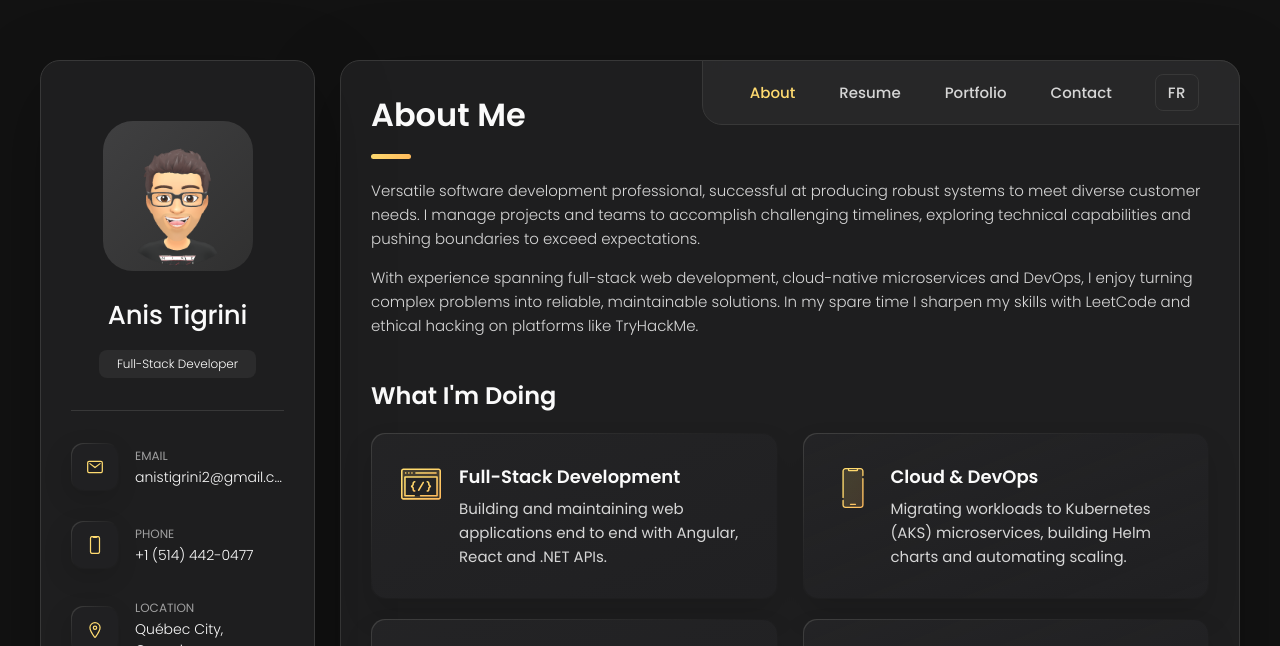
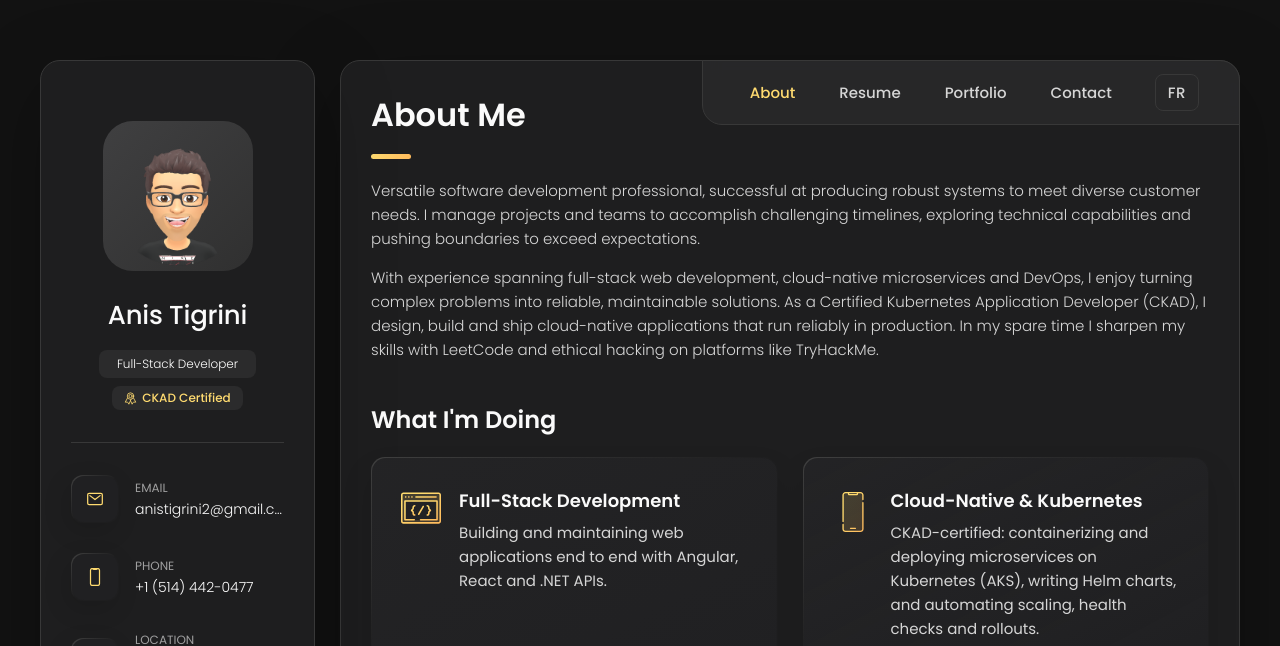
Before and after one commit to AnisTigrini/portfolio, a plain HTML site: page index.html in a window 1280 px wide. Shown: the top 646 px of the page. Drawn offline with nearby package versions, Linux system fonts and the light colour scheme.

Commit message:
Adding CKDA certification

```diff
--- a/assets/css/style.css
+++ b/assets/css/style.css
@@ -354,6 +354,22 @@ main {
   border-radius: 8px;
 }
 
+.info-content .cert-badge {
+  display: flex;
+  align-items: center;
+  gap: 5px;
+  width: max-content;
+  margin-top: 6px;
+  padding: 3px 12px;
+  border-radius: 8px;
+  background: var(--onyx);
+  color: var(--orange-yellow-crayola);
+  font-size: var(--fs-8);
+  font-weight: var(--fw-500);
+}
+
+.info-content .cert-badge ion-icon { font-size: 13px; }
+
 .info_more-btn {
   position: absolute;
   top: -15px;
@@ -1888,6 +1904,8 @@ textarea.form-input::-webkit-resizer { display: none; }
 
   .info-content .title { margin: auto; }
 
+  .info-content .cert-badge { margin: 8px auto 0; }
+
   .info_more-btn { display: none; }
 
   .sidebar-info_more {
--- a/assets/js/script.js
+++ b/assets/js/script.js
@@ -134,6 +134,7 @@ for (let i = 0; i < navigationLinks.length; i++) {
 const translations = {
   en: {
     role: "Full-Stack Developer",
+    certBadge: "CKAD Certified",
     showContacts: "Show Contacts",
     email: "Email",
     phone: "Phone",
@@ -147,19 +148,22 @@ const translations = {
 
     aboutTitle: "About me",
     aboutP1: "Versatile software development professional, successful at producing robust systems to meet diverse customer needs. I manage projects and teams to accomplish challenging timelines, exploring technical capabilities and pushing boundaries to exceed expectations.",
-    aboutP2: "With experience spanning full-stack web development, cloud-native microservices and DevOps, I enjoy turning complex problems into reliable, maintainable solutions. In my spare time I sharpen my skills with LeetCode and ethical hacking on platforms like TryHackMe.",
+    aboutP2: "With experience spanning full-stack web development, cloud-native microservices and DevOps, I enjoy turning complex problems into reliable, maintainable solutions. As a Certified Kubernetes Application Developer (CKAD), I design, build and ship cloud-native applications that run reliably in production. In my spare time I sharpen my skills with LeetCode and ethical hacking on platforms like TryHackMe.",
 
     serviceTitle: "What I'm doing",
     service1Title: "Full-Stack Development",
     service1Text: "Building and maintaining web applications end to end with Angular, React and .NET APIs.",
-    service2Title: "Cloud & DevOps",
-    service2Text: "Migrating workloads to Kubernetes (AKS) microservices, building Helm charts and automating scaling.",
+    service2Title: "Cloud-Native & Kubernetes",
+    service2Text: "CKAD-certified: containerizing and deploying microservices on Kubernetes (AKS), writing Helm charts, and automating scaling, health checks and rollouts.",
     service3Title: "Mobile & MDM Solutions",
     service3Text: "Developing Windows and iOS Mobile Device Management solutions for enterprise customers.",
     service4Title: "Design Systems",
     service4Text: "Crafting reusable Web Components and automating design-token extraction through the Figma API.",
 
     resumeTitle: "Resume",
+    certTitle: "Certifications",
+    cert1Title: "Certified Kubernetes Application Developer (CKAD) — CNCF & The Linux Foundation",
+    cert1Text: "Passed the performance-based, hands-on CKAD exam, proving the ability to design, build, configure and expose cloud-native applications on Kubernetes: multi-container Pods, Deployments and rolling updates, ConfigMaps and Secrets, probes and observability, Services and Ingress, NetworkPolicies, Jobs and CronJobs, resource management and Helm.",
     educationTitle: "Education",
     edu1Title: "BSc Computer Science — Laval University",
     edu1Text: "Bachelor of Science in Computer Science, completed in 2023 with a 3.47 GPA.",
@@ -199,6 +203,7 @@ const translations = {
 
   fr: {
     role: "Développeur Full-Stack",
+    certBadge: "Certifié CKAD",
     showContacts: "Afficher les contacts",
     email: "Courriel",
     phone: "Téléphone",
@@ -212,19 +217,22 @@ const translations = {
 
     aboutTitle: "À propos de moi",
     aboutP1: "Professionnel polyvalent du développement logiciel, habitué à concevoir des systèmes robustes répondant à des besoins clients variés. Je gère des projets et des équipes pour respecter des échéanciers exigeants, en explorant les possibilités techniques et en repoussant les limites pour dépasser les attentes.",
-    aboutP2: "Fort d'une expérience couvrant le développement web full-stack, les microservices infonuagiques et le DevOps, j'aime transformer des problèmes complexes en solutions fiables et maintenables. À mes heures, je perfectionne mes compétences avec LeetCode et le piratage éthique sur des plateformes comme TryHackMe.",
+    aboutP2: "Fort d'une expérience couvrant le développement web full-stack, les microservices infonuagiques et le DevOps, j'aime transformer des problèmes complexes en solutions fiables et maintenables. Certifié Kubernetes Application Developer (CKAD), je conçois, développe et déploie des applications infonuagiques natives qui fonctionnent de façon fiable en production. À mes heures, je perfectionne mes compétences avec LeetCode et le piratage éthique sur des plateformes comme TryHackMe.",
 
     serviceTitle: "Ce que je fais",
     service1Title: "Développement Full-Stack",
     service1Text: "Conception et maintenance d'applications web de bout en bout avec Angular, React et des API .NET.",
-    service2Title: "Infonuagique & DevOps",
-    service2Text: "Migration des charges de travail vers des microservices Kubernetes (AKS), création de chartes Helm et automatisation de la mise à l'échelle.",
+    service2Title: "Infonuagique & Kubernetes",
+    service2Text: "Certifié CKAD : conteneurisation et déploiement de microservices sur Kubernetes (AKS), création de chartes Helm et automatisation de la mise à l'échelle, des sondes de santé et des déploiements progressifs.",
     service3Title: "Mobilité & MDM",
     service3Text: "Développement de solutions de gestion des appareils mobiles (MDM) Windows et iOS pour des clients d'entreprise.",
     service4Title: "Systèmes de design",
     service4Text: "Création de Web Components réutilisables et automatisation de l'extraction des jetons de design via l'API Figma.",
 
     resumeTitle: "CV",
+    certTitle: "Certifications",
+    cert1Title: "Certified Kubernetes Application Developer (CKAD) — CNCF & The Linux Foundation",
+    cert1Text: "Réussite de l'examen pratique CKAD, basé sur des mises en situation réelles, démontrant la capacité à concevoir, développer, configurer et exposer des applications infonuagiques natives sur Kubernetes : Pods multi-conteneurs, Deployments et mises à jour progressives, ConfigMaps et Secrets, sondes et observabilité, Services et Ingress, NetworkPolicies, Jobs et CronJobs, gestion des ressources et Helm.",
     educationTitle: "Formation",
     edu1Title: "B. Sc. Informatique — Université Laval",
     edu1Text: "Baccalauréat en informatique, terminé en 2023 avec une moyenne de 3,47/4,3.",
--- a/index.html
+++ b/index.html
@@ -5,7 +5,8 @@
   <meta charset="UTF-8">
   <meta http-equiv="X-UA-Compatible" content="IE=edge">
   <meta name="viewport" content="width=device-width, initial-scale=1.0">
-  <title>Anis Tigrini - Full-Stack Developer</title>
+  <title>Anis Tigrini - Full-Stack Developer | CKAD Certified</title>
+  <meta name="description" content="Anis Tigrini — Full-Stack Developer and Certified Kubernetes Application Developer (CKAD) based in Québec City.">
 
   <!--
     - favicon
@@ -49,6 +50,11 @@
           <h1 class="name" title="Anis Tigrini">Anis Tigrini</h1>
 
           <p class="title" data-i18n="role">Full-Stack Developer</p>
+
+          <p class="cert-badge" title="Certified Kubernetes Application Developer">
+            <ion-icon name="ribbon-outline"></ion-icon>
+            <span data-i18n="certBadge">CKAD Certified</span>
+          </p>
         </div>
 
         <button class="info_more-btn" data-sidebar-btn>
@@ -194,8 +200,9 @@
 
           <p data-i18n="aboutP2">
             With experience spanning full-stack web development, cloud-native microservices and DevOps, I enjoy
-            turning complex problems into reliable, maintainable solutions. In my spare time I sharpen my skills with
-            LeetCode and ethical hacking on platforms like TryHackMe.
+            turning complex problems into reliable, maintainable solutions. As a Certified Kubernetes Application
+            Developer (CKAD), I design, build and ship cloud-native applications that run reliably in production.
+            In my spare time I sharpen my skills with LeetCode and ethical hacking on platforms like TryHackMe.
           </p>
         </section>
 
@@ -233,10 +240,11 @@
               </div>
 
               <div class="service-content-box">
-                <h4 class="h4 service-item-title" data-i18n="service2Title">Cloud & DevOps</h4>
+                <h4 class="h4 service-item-title" data-i18n="service2Title">Cloud-Native & Kubernetes</h4>
 
                 <p class="service-item-text" data-i18n="service2Text">
-                  Migrating workloads to Kubernetes (AKS) microservices, building Helm charts and automating scaling.
+                  CKAD-certified: containerizing and deploying microservices on Kubernetes (AKS), writing Helm charts,
+                  and automating scaling, health checks and rollouts.
                 </p>
               </div>
 
@@ -292,6 +300,37 @@
         <header>
           <h2 class="h2 article-title" data-i18n="resumeTitle">Resume</h2>
         </header>
+
+        <section class="timeline">
+
+          <div class="title-wrapper">
+            <div class="icon-box">
+              <ion-icon name="ribbon-outline"></ion-icon>
+            </div>
+
+            <h3 class="h3" data-i18n="certTitle">Certifications</h3>
+          </div>
+
+          <ol class="timeline-list">
+
+            <li class="timeline-item">
+
+              <h4 class="h4 timeline-item-title" data-i18n="cert1Title">Certified Kubernetes Application Developer (CKAD) — CNCF & The Linux Foundation</h4>
+
+              <span>2026</span>
+
+              <p class="timeline-text" data-i18n="cert1Text">
+                Passed the performance-based, hands-on CKAD exam, proving the ability to design, build, configure and
+                expose cloud-native applications on Kubernetes: multi-container Pods, Deployments and rolling updates,
+                ConfigMaps and Secrets, probes and observability, Services and Ingress, NetworkPolicies, Jobs and
+                CronJobs, resource management and Helm.
+              </p>
+
+            </li>
+
+          </ol>
+
+        </section>
 
         <section class="timeline">
 
@@ -421,7 +460,9 @@
               <h5 class="h5" data-i18n="skillsDevops">DevOps & Tools</h5>
               <ul class="tag-list">
                 <li class="tag">Docker</li>
-                <li class="tag">Kubernetes</li>
+                <li class="tag">Kubernetes (CKAD)</li>
+                <li class="tag">Helm</li>
+                <li class="tag">AKS</li>
                 <li class="tag">Git</li>
                 <li class="tag">REST API</li>
               </ul>
```
